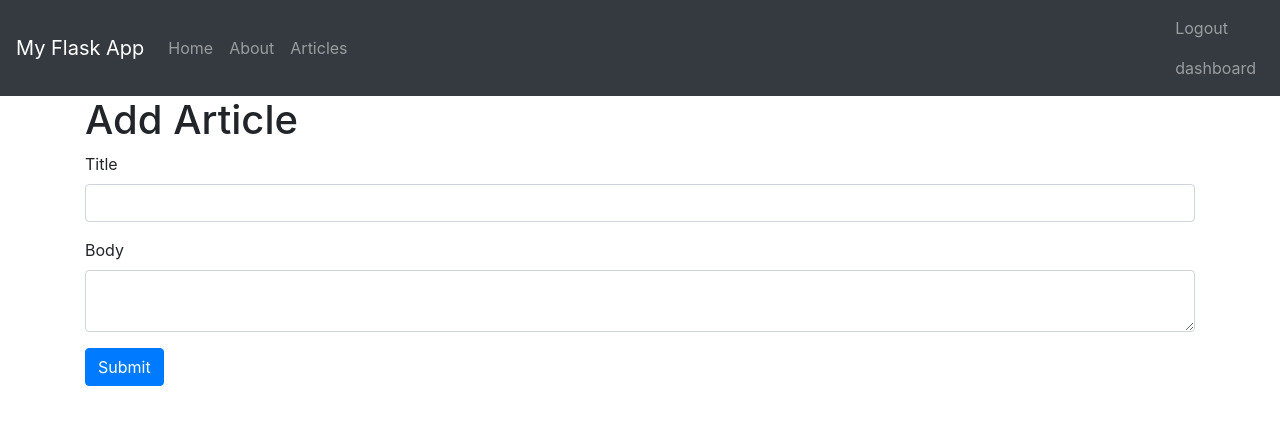
After one commit to marzouk2002/my-flask-app, a Flask app: page /add_article in a window 1280 px wide. The commit adds this page. Shown: the top 425 px of the page. Run offline with Flask 2, Linux system fonts and the light colour scheme; the visitor is signed in with stand-in values (Sample User, id 1); some libraries are stand-ins or nearby versions.

Commit message:
add article and display them done

```diff
--- a/app.py
+++ b/app.py
@@ -1,4 +1,5 @@
 from flask import Flask, render_template, flash, redirect, url_for, session, logging, request
+from functools import wraps
 from data import Articles
 from flask_mysqldb import MySQL
 from wtforms import Form, StringField, TextAreaField, PasswordField, validators
@@ -99,7 +100,7 @@ def login():
                 session['logged_in'] = True
                 session['username'] = username
 
-                flash('You are now loggend in', 'success')
+                flash('You are now logged in', 'success')
                 return redirect(url_for('dashboard'))
             else:
                 error = 'Invalide login'
@@ -113,7 +114,19 @@ def login():
     return render_template('login.html')
 
 
+def is_logged_in(f):
+    @wraps(f)
+    def wrap(*args, **kwargs):
+        if 'logged_in' in session:
+            return f(*args, **kwargs)
+        else:
+            flash('Unauthorized, Please login', 'danger')
+            return redirect(url_for('login'))
+    return wrap
+
+
 @app.route("/logout")
+@is_logged_in
 def logout():
     session.clear()
     flash('You are now logged out', 'success')
@@ -121,8 +134,48 @@ def logout():
 
 
 @app.route('/dashboard')
+@is_logged_in
 def dashboard():
-    return render_template('dashboard.html')
+    cur = mysql.connection.cursor()
+
+    result = cur.execute("SELECT * FROM articles")
+
+    articles = cur.fetchall()
+
+    if result > 0:
+        return render_template('dashboard.html', articles=articles)
+    else:
+        msg = 'No Articles Found'
+        return render_template('dashboard.html', msg=msg)
+
+
+class ArticleForm(Form):
+    title = StringField('Title', [validators.Length(min=1, max=200)])
+    body = TextAreaField('Body', [validators.Length(min=30)])
+
+
+@app.route('/add_article', methods=['GET', 'POST'])
+@is_logged_in
+def add_article():
+    form = ArticleForm(request.form)
+    if request.method == 'POST' and form.validate():
+        title = form.title.data
+        body = form.body.data
+
+        cur = mysql.connection.cursor()
+
+        cur.execute("INSERT INTO articles( title, body, author) VALUES( %s, %s, %s)",
+                    (title, body, session['username']))
+
+        mysql.connection.commit()
+
+        cur.close()
+
+        flash('Article Created', 'success')
+
+        return redirect(url_for('dashboard'))
+
+    return render_template('add_article.html', form=form)
 
 
 if __name__ == '__main__':
--- /dev/null
+++ b/templates/add_article.html
@@ -0,0 +1,15 @@
+{% extends 'layout.html' %}
+
+{% block body %}
+  <h1>Add Article</h1>
+  {% from "includes/_formhelpers.html" import render_field %}
+  <form method="POST" action="">
+    <div class="form-group">
+      {{ render_field(form.title, class_="form-control") }}
+    </div>
+    <div class="form-group">
+      {{ render_field(form.body, class_="form-control", id="editor") }}
+    </div>
+    <p><input class="btn btn-primary" type="submit" value="Submit">
+  </form>
+{% endblock %}
--- a/templates/layout.html
+++ b/templates/layout.html
@@ -15,5 +15,9 @@
         {% include 'includes/_messages.html' %}
         {% block body %}{% endblock %}
     </div>
+    <script src="//cdn.ckeditor.com/4.6.2/basic/ckeditor.js"></script>
+    <script type="text/javascript">
+      CKEDITOR.replace('editor')
+    </script>
 </body>
 </html>
```
Also changed, not shown: templates/dashboard.html (+22 -0 lines).
